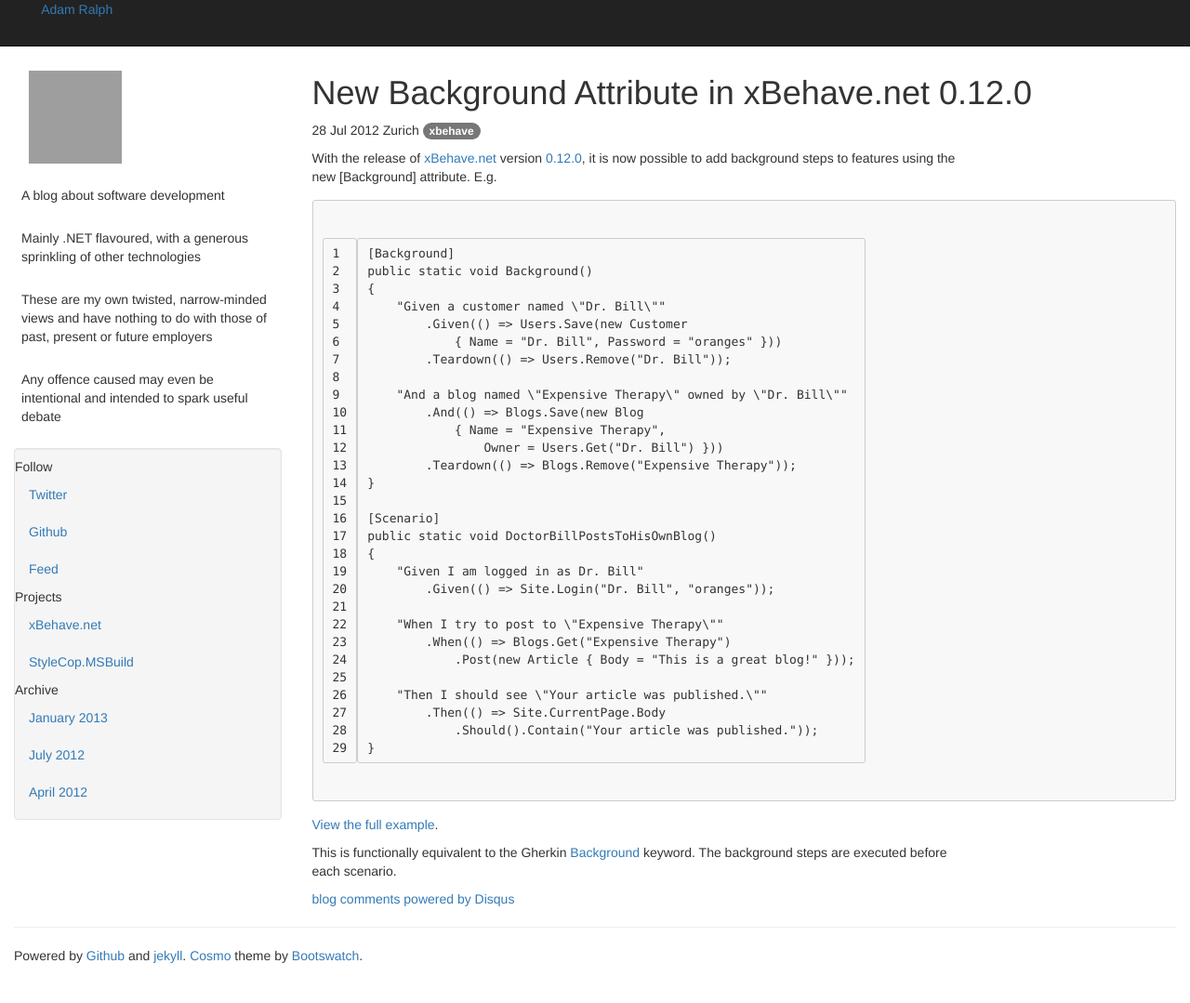
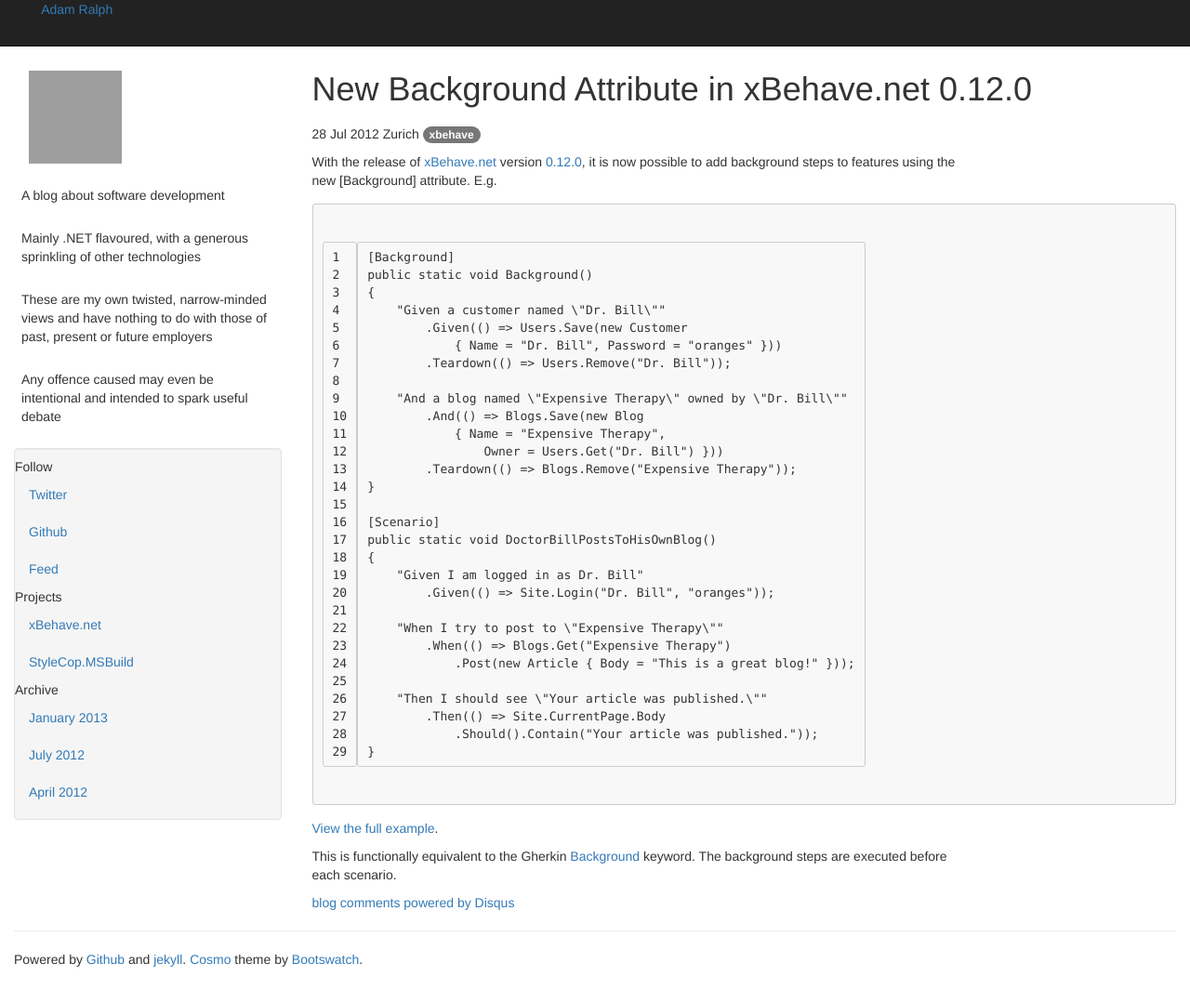
Before and after one commit to adamralph/adamralph.github.com, a Jekyll site: the page built from _posts/2012-07-28-new-background-attribute-in-xbehave-net-0-12-0.md, in a window 1280 px wide and 1092 px high. Shown: the top 1079 px of the window at 93% size. Built offline with Jekyll 4.4.1, drawn with Linux system fonts in a browser that asks for light colours; nearby versions of some CDN libraries; library files that are not in the unit come from our copies; Markdown is read by kramdown in place of the engine named in the settings; comment, search, counter and statistics services are not loaded; grey boxes are pictures that could not be loaded.

Commit message:
added h1 margin

```diff
--- a/_layouts/default.html
+++ b/_layouts/default.html
@@ -12,6 +12,11 @@
       body {
         padding-top: 60px;
         padding-bottom: 40px;
+      }
+
+      h1 {
+        margin-top: 16px;
+        margin-bottom: 18px;
       }
 
       .sidebar-nav {
```
